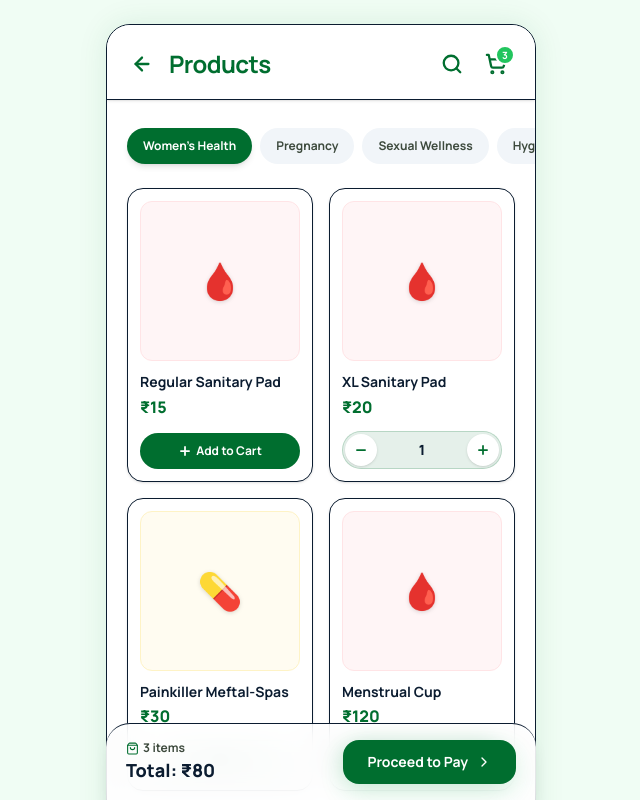
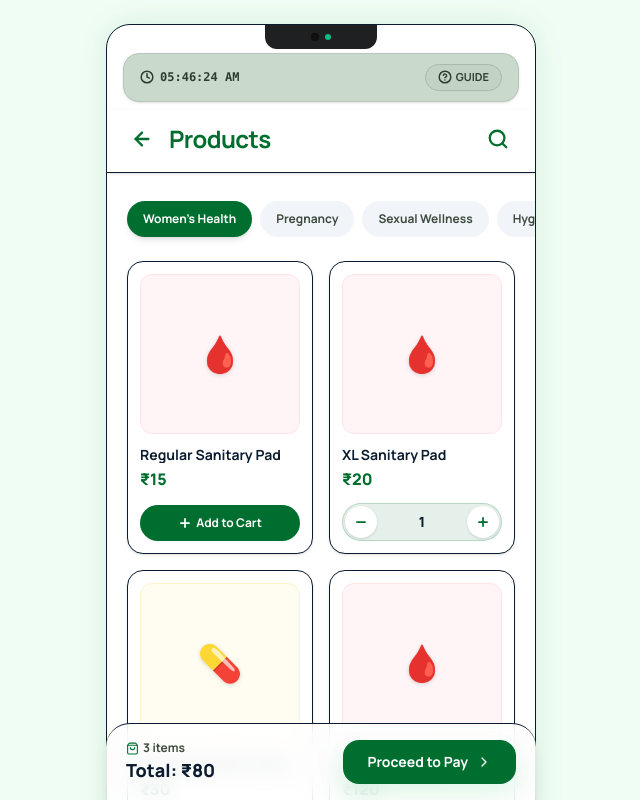
Before and after one commit to CHAUHANRUDRA24/KioskMobile, a React (Vite) app: page / in a window 1280 px wide. Both pictures are taken after a click on the button "Browse Products". Shown: the top 800 px of the page, without its empty margins (319-959 px from the left). Built offline with nearby package versions, Linux system fonts and the light colour scheme.

Commit message:
Update layout with notch, sage green status bar, creator lab logo and remove cart icon

```diff
--- a/src/App.tsx
+++ b/src/App.tsx
@@ -22,6 +22,7 @@ import {
 import { motion, AnimatePresence } from 'motion/react';
 import { PRODUCTS, CATEGORIES } from './data';
 import { Product, CartItem, ScreenType } from './types';
+import logoImg from '@/assets/creator_lab_logo.jpg';
 
 export default function App() {
   // Navigation & Cart States
@@ -52,6 +53,28 @@ export default function App() {
   const [paymentProcessing, setPaymentSuccess] = useState<boolean>(false);
   const [paymentFinished, setPaymentFinished] = useState<boolean>(false);
   const [countdown, setCountdown] = useState<number>(5);
+
+  // Custom states for Digital Clock and Guide modal
+  const [time, setTime] = useState<string>('');
+  const [guideOpen, setGuideOpen] = useState<boolean>(false);
+
+  // Clock Effect
+  useEffect(() => {
+    const updateClock = () => {
+      const now = new Date();
+      let hours = now.getHours();
+      const minutes = String(now.getMinutes()).padStart(2, '0');
+      const seconds = String(now.getSeconds()).padStart(2, '0');
+      const ampm = hours >= 12 ? 'PM' : 'AM';
+      hours = hours % 12;
+      hours = hours ? hours : 12; // 0 should be 12
+      const hoursStr = String(hours).padStart(2, '0');
+      setTime(`${hoursStr}:${minutes}:${seconds} ${ampm}`);
+    };
+    updateClock();
+    const interval = setInterval(updateClock, 1000);
+    return () => clearInterval(interval);
+  }, []);
 
   // Cart operations
   const addToCart = (product: Product) => {
@@ -150,8 +173,33 @@ export default function App() {
   return (
     <div className="w-full max-w-[430px] min-h-screen bg-surface flex flex-col relative shadow-[0_0_30px_rgba(0,110,47,0.1)] md:rounded-3xl overflow-hidden mx-auto border border-outline-variant/30 my-0 md:my-6 pb-20">
 
+      {/* BLACK DYNAMIC ISLAND NOTCH */}
+      <div className="absolute top-0 left-1/2 -translate-x-1/2 w-28 h-6 bg-[#1f2022] rounded-b-xl flex items-center justify-center gap-1.5 z-50">
+        <div className="w-2 h-2 rounded-full bg-[#111] shadow-[inset_0_1px_1px_rgba(0,0,0,0.5)]"></div>
+        <div className="w-1.5 h-1.5 rounded-full bg-[#10b981]"></div>
+      </div>
+
+      {/* FLOATING GREEN SAGE STATUS BAR */}
+      <div className="mx-4 mt-7 mb-2 bg-[#c9d9cb] border border-[#b7c6b9] rounded-2xl px-4 py-2.5 flex items-center justify-between shadow-sm z-40">
+        <div className="flex items-center gap-1.5 font-mono font-bold text-xs text-[#2d3e30]">
+          <Clock size={14} className="text-[#2d3e30] stroke-[2.5]" />
+          <span>{time || '11:10:05 AM'}</span>
+        </div>
+        <button
+          onClick={() => setGuideOpen(true)}
+          className="bg-[#b7c6b9]/40 border border-[#aab9ad] text-[#2d3e30] rounded-full px-3 py-1 text-[11px] font-bold flex items-center gap-1 hover:bg-[#b7c6b9]/60 active:scale-95 transition-all cursor-pointer"
+        >
+          <svg className="w-3.5 h-3.5 stroke-[2.5]" viewBox="0 0 24 24" fill="none" stroke="currentColor" strokeLinecap="round" strokeLinejoin="round">
+            <circle cx="12" cy="12" r="10" />
+            <path d="M9.09 9a3 3 0 0 1 5.83 1c0 2-3 3-3 3" />
+            <line x1="12" y1="17" x2="12.01" y2="17" />
+          </svg>
+          GUIDE
+        </button>
+      </div>
+
       {/* HEADER BAR */}
-      <header className="w-full pt-5 pb-4 px-5 sticky top-0 z-50 bg-white/95 backdrop-blur-md shadow-sm border-b border-outline-variant/20 flex items-center justify-between transition-all">
+      <header className="w-full pt-3 pb-4 px-5 sticky top-0 z-50 bg-white/95 backdrop-blur-md shadow-sm border-b border-outline-variant/20 flex items-center justify-between transition-all">
         <div className="flex items-center gap-3">
           {screen !== 'landing' && (
             <button
@@ -165,9 +213,19 @@ export default function App() {
               <ArrowLeft size={22} className="stroke-[2.5px]" />
             </button>
           )}
-          <h1 className="font-sans font-bold text-2xl tracking-tight text-primary">
-            {screen === 'landing' ? 'HealthKiosk' : screen === 'products' ? 'Products' : screen === 'cart' ? 'My Cart' : 'Payment'}
-          </h1>
+
+          <div className="flex items-center gap-2">
+            {screen === 'landing' ? (
+              <>
+                <img src={logoImg} className="w-8 h-8 rounded-lg object-cover border border-outline-variant/20" alt="Logo" />
+                <span className="font-sans font-bold text-xl tracking-tight text-primary">the Creator Lab</span>
+              </>
+            ) : (
+              <h1 className="font-sans font-bold text-2xl tracking-tight text-primary">
+                {screen === 'products' ? 'Products' : screen === 'cart' ? 'My Cart' : 'Payment'}
+              </h1>
+            )}
+          </div>
         </div>
 
         <div className="flex items-center gap-2">
@@ -177,20 +235,6 @@ export default function App() {
               className="text-primary hover:opacity-80 transition-opacity active:scale-90 p-1.5 rounded-full hover:bg-secondary-container"
             >
               <Search size={22} className="stroke-[2.5]" />
-            </button>
-          )}
-
-          {screen !== 'payment' && (
-            <button
-              onClick={() => setScreen('cart')}
-              className="relative text-primary hover:opacity-80 transition-opacity active:scale-90 p-2 rounded-full hover:bg-secondary-container"
-            >
-              <ShoppingCart size={22} className="stroke-[2.5]" />
-              {getCartCount() > 0 && (
-                <span className="absolute top-0 right-0 bg-primary-container text-white text-[10px] font-bold w-5 h-5 flex items-center justify-center rounded-full border-2 border-white animate-bounce-short">
-                  {getCartCount()}
-                </span>
-              )}
             </button>
           )}
         </div>
@@ -241,10 +285,9 @@ export default function App() {
               {/* Hero Image Section */}
               <div className="relative w-full rounded-[24px] overflow-hidden soft-shadow bg-white aspect-[43/28] group">
                 <img
-                  alt="Sleek, futuristic white health kiosk with glowing green screen"
+                  alt="the Creator Lab Logo"
                   className="w-full h-full object-cover transition-transform duration-500 group-hover:scale-105"
-                  src="https://lh3.googleusercontent.com/aida-public/AB6AXuCwcAvwTGZGw-NDfrNOve3LtOR9faug4f51RrMtlJcvppaSsNFXpCwAGkV1j--rDR6Ns8H6EAz8LyOA7p0LEMhcnIdEmVlekzdpofroK65dR8Z2SyweKVXrjuFIypicpUVmSKGym2q7mu9G7Hb_S6_-VLDVr8InXFXTobGkuq1zgm6hOPF4f3tHOHdUUFqeJwnOVblagE7gE93_u2-NZPTxEr14en6l8pwJD6oMOzUz7-2stw6IA3qzcmF3sqUgQwBGBG98g2DKKE-y"
-                  referrerPolicy="no-referrer"
+                  src={logoImg}
                 />
                 <div className="absolute top-4 right-4 bg-white/95 backdrop-blur-sm rounded-full px-3 py-1 flex items-center gap-1.5 shadow-md">
                   <span className="w-2 h-2 rounded-full bg-emerald-500 animate-pulse"></span>
@@ -257,7 +300,7 @@ export default function App() {
 
               {/* Subtext description */}
               <p className="font-sans text-sm md:text-base text-on-surface-variant text-center px-4 leading-relaxed">
-                Purchase personal health and wellness products anonymously through our Smart Privacy Health Kiosk.
+                Purchase personal health and wellness products anonymously through the Creator Lab Smart Kiosk.
               </p>
 
               {/* Browse Products CTA Button */}
@@ -888,6 +931,55 @@ export default function App() {
 
 
 
+      {/* GUIDE MODAL */}
+      <AnimatePresence>
+        {guideOpen && (
+          <motion.div
+            initial={{ opacity: 0 }}
+            animate={{ opacity: 1 }}
+            exit={{ opacity: 0 }}
+            className="absolute inset-0 bg-black/60 backdrop-blur-sm z-50 flex items-center justify-center p-5"
+          >
+            <motion.div
+              initial={{ scale: 0.95, y: 15 }}
+              animate={{ scale: 1, y: 0 }}
+              exit={{ scale: 0.95, y: 15 }}
+              className="bg-white rounded-3xl p-6 w-full max-w-[380px] shadow-2xl border border-outline-variant/30 flex flex-col gap-4"
+            >
+              <div className="flex justify-between items-center">
+                <div className="flex items-center gap-2">
+                  <span className="text-xl">📖</span>
+                  <h3 className="font-sans font-bold text-lg text-primary">Kiosk Guide</h3>
+                </div>
+                <button
+                  onClick={() => setGuideOpen(false)}
+                  className="text-slate-400 hover:text-slate-600 font-bold text-lg p-1"
+                >
+                  ✕
+                </button>
+              </div>
+              <div className="text-sm text-on-surface-variant flex flex-col gap-3">
+                <p>Welcome to <strong>the Creator Lab Smart Kiosk</strong>! Follow these steps to purchase products anonymously:</p>
+                <ol className="list-decimal pl-5 space-y-1.5">
+                  <li>Tap <strong>Start Shopping</strong> to browse our catalog.</li>
+                  <li>Add your desired products to your cart.</li>
+                  <li>Verify your cart items and proceed to payment.</li>
+                  <li>Scan the QR code and pay using any UPI application (GPay, Paytm, etc.).</li>
+                  <li>Your products will dispense immediately from the physical tray below.</li>
+                </ol>
+                <p className="text-xs text-primary font-semibold mt-1">🔒 Your privacy is 100% guaranteed. No logs or card records are stored.</p>
+              </div>
+              <button
+                onClick={() => setGuideOpen(false)}
+                className="w-full py-3 bg-primary text-white rounded-2xl font-bold text-sm hover:bg-primary-hover active:scale-[0.98] transition-all"
+              >
+                Got it, thanks!
+              </button>
+            </motion.div>
+          </motion.div>
+        )}
+      </AnimatePresence>
+
     </div>
   );
 }
```
Also changed, not shown: assets/creator_lab_logo.jpg (added).
